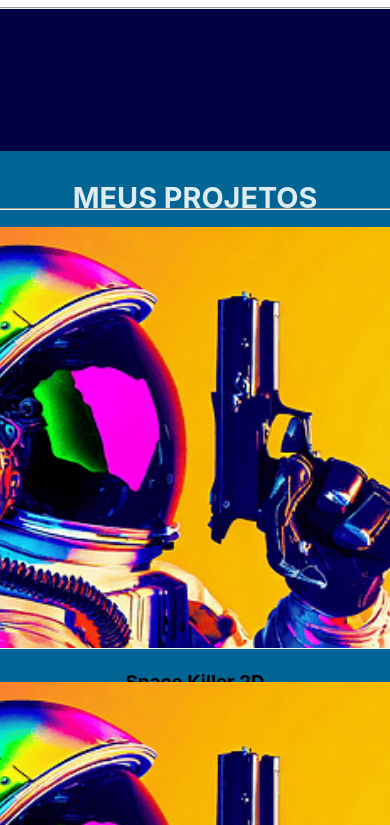
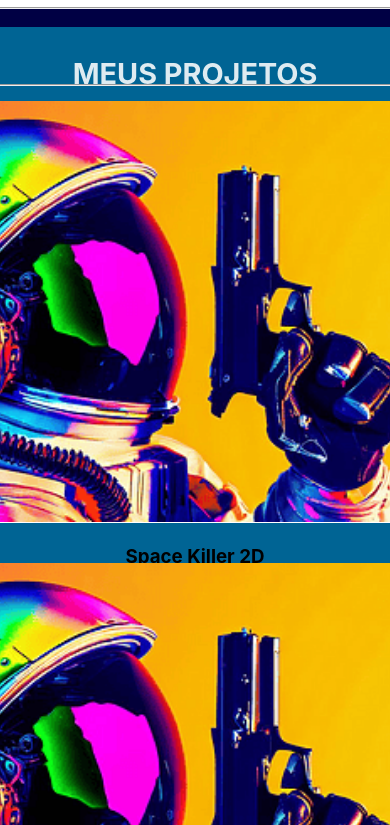
Before and after one commit to Higor335/Portfolio, a React (Vite) app in the folder Portfolio/: page / in a window 390 px wide. Shown: the part 1379-2204 px from the top of the page. Built offline with nearby package versions, Linux system fonts and the light colour scheme.

Commit message:
style: :iphone: ajusta altura dos componentes Projeto e Sobre

```diff
--- a/Portfolio/src/styles/Projetos.scss
+++ b/Portfolio/src/styles/Projetos.scss
@@ -47,7 +47,7 @@
   }
 
   @media (max-width: 767px) {
-      height: 280vh;
+      height: auto;
       margin-top: -26px;
 
       h2 {
@@ -70,8 +70,9 @@
 
           .blocos {
               background-color: rgb(255, 255, 255);
-              width: 80%; /* Defina a largura dos blocos para 48% para caberem dois por linha */
-              height: 50vh; /* Defina a altura para 'auto' para ajustar conforme o conteúdo */
+              width: 80%;
+
+              margin-bottom: 10px;
 
               img {
                   width: 100%;
--- a/Portfolio/src/styles/Sobre.scss
+++ b/Portfolio/src/styles/Sobre.scss
@@ -1,5 +1,4 @@
 #sobre{
-
     background-color: rgb(0, 0, 68);
     width: 100%;
     height: 78vh;
@@ -107,7 +106,7 @@
 @media (max-width: 767px) {
 
     #sobre {
-      height: 88vh;
+      height: auto;
       margin-top: -26px;
 
         h2 {
```
